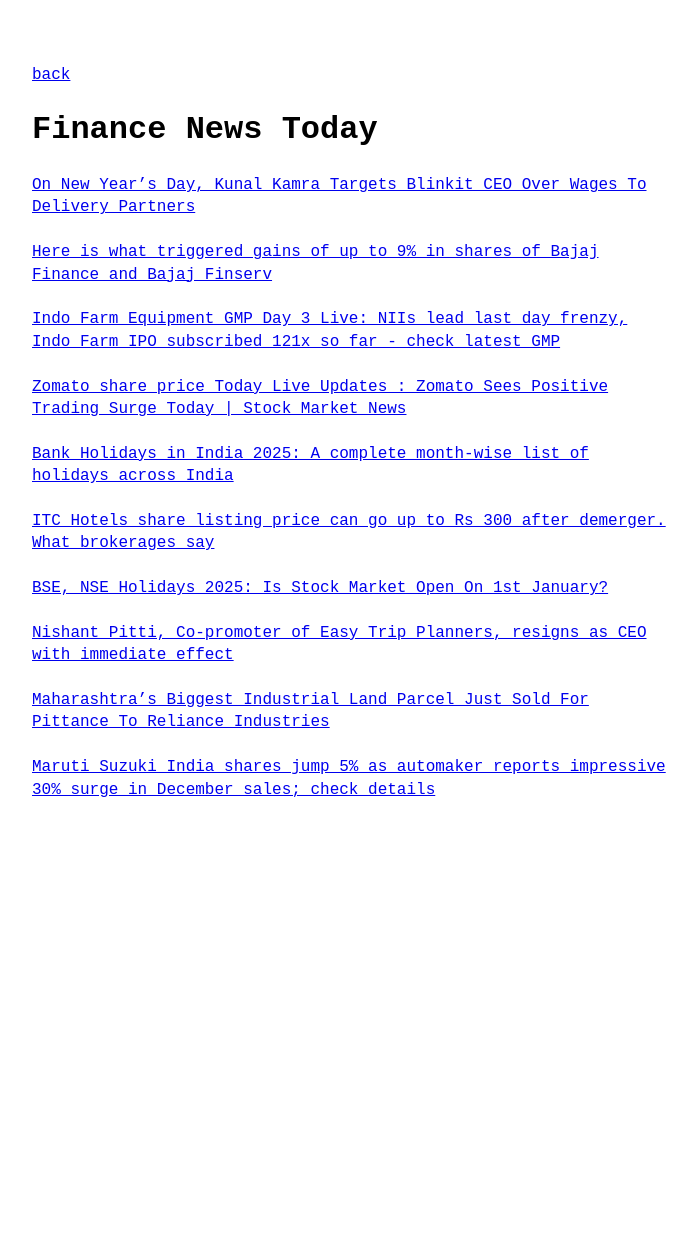
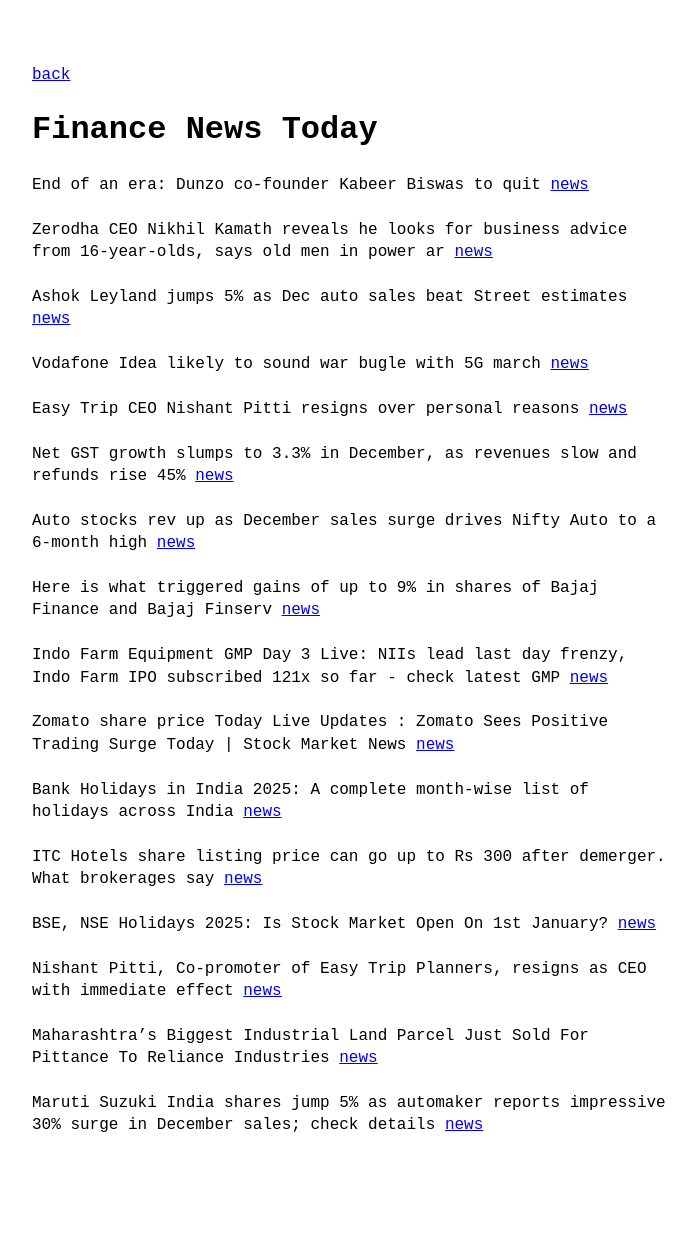
Before and after one commit to VallarasuS/Vallarasu.in, a Jekyll site: the page built from docs/finance.md, in a window 1280 px wide. Shown: the whole page, without its empty margins (288-984 px from the left). Built offline with Jekyll 4.4.1, drawn with Linux system fonts in a browser that asks for light colours; before the commit the page ends 903 px from its top, so only the background shows below that.

Commit message:
fin news updated

```diff
--- a/docs/finance.md
+++ b/docs/finance.md
@@ -3,13 +3,19 @@
 title: Finance News Today
 ---
 
-[On New Year's Day, Kunal Kamra Targets Blinkit CEO Over Wages To Delivery Partners](https://www.ndtv.com/india-news/new-years-day-2025-kunal-kamra-targets-blinkit-ceo-albinder-dhindsa-over-wages-to-delivery-partners-7375219) <br/><br/>
-[Here is what triggered gains of up to 9% in shares of Bajaj Finance and Bajaj Finserv](https://www.cnbctv18.com/market/bajaj-finance-bajaj-finserv-share-price-top-nifty-50-gainers-target-citi-positive-aum-nim-q3-returns-19533355.htm) <br/><br/>
-[Indo Farm Equipment GMP Day 3 Live: NIIs lead last day frenzy, Indo Farm IPO subscribed 121x so far - check latest GMP](https://www.moneycontrol.com/news/business/ipo/indo-farm-equipment-ipo-gmp-live-union-budget-2024-business-news-january-2-liveblog-12901823.html) <br/><br/>
-[Zomato share price Today Live Updates : Zomato Sees Positive Trading Surge Today | Stock Market News](https://www.livemint.com/market/live-blog/zomato-share-price-today-latest-live-updates-on-02-jan-2025-11735785114058.html) <br/><br/>
-[Bank Holidays in India 2025: A complete month-wise list of holidays across India](https://indianexpress.com/article/when-is/bank-holidays-in-india-2025-a-complete-month-wise-list-of-holidays-9755797/) <br/><br/>
-[ITC Hotels share listing price can go up to Rs 300 after demerger. What brokerages say](https://m.economictimes.com/markets/stocks/news/itc-hotels-share-listing-price-can-go-up-to-rs-300-after-demerger-what-brokerages-say/articleshow/116874217.cms) <br/><br/>
-[BSE, NSE Holidays 2025: Is Stock Market Open On 1st January?](https://www.news18.com/business/markets/stock-market-holidays-2025-jan-1-nse-bse-new-year-9174112.html) <br/><br/>
-[Nishant Pitti, Co-promoter of Easy Trip Planners, resigns as CEO with immediate effect](https://www.cnbctv18.com/market/nishant-pitti-easy-trip-planners-ease-my-trip-ceo-resigns-stake-sale-block-deal-share-price-reaction-19532728.htm) <br/><br/>
-[Maharashtra’s Biggest Industrial Land Parcel Just Sold For Pittance To Reliance Industries](https://www.ndtvprofit.com/business/reliance-navi-mumbai-iia-stake-land-deal) <br/><br/>
-[Maruti Suzuki India shares jump 5% as automaker reports impressive 30% surge in December sales; check details](https://upstox.com/news/market-news/stocks/maruti-shares-climb-3-as-automaker-reports-impressive-30-surge-in-december-sales-check-details/article-138262/) <br/><br/>
+End of an era: Dunzo co-founder Kabeer Biswas to quit [news](https://www.moneycontrol.com/news/business/startup/end-of-an-era-dunzo-co-founder-kabeer-biswas-to-quit-12902324.html) <br/><br/>
+Zerodha CEO Nikhil Kamath reveals he looks for business advice from 16-year-olds, says old men in power ar [news](https://m.economictimes.com/magazines/panache/zerodha-ceo-nikhil-kamath-reveals-he-looks-for-business-advice-from-16-year-olds-says-old-men-in-power-are-out-of-touch/articleshow/116850002.cms) <br/><br/>
+Ashok Leyland jumps 5% as Dec auto sales beat Street estimates [news](https://www.moneycontrol.com/news/business/markets/ashok-leyland-jumps-5-as-dec-auto-sales-beat-street-estimates-12901970.html) <br/><br/>
+Vodafone Idea likely to sound war bugle with 5G march [news](https://m.economictimes.com/industry/telecom/telecom-news/vodafone-idea-likely-to-sound-war-bugle-with-5g-march/articleshow/116863195.cms) <br/><br/>
+Easy Trip CEO Nishant Pitti resigns over personal reasons [news](https://m.economictimes.com/industry/services/travel/easy-trip-ceo-nishant-pitti-resigns-over-personal-reasons/articleshow/116847181.cms) <br/><br/>
+Net GST growth slumps to 3.3% in December, as revenues slow and refunds rise 45% [news](https://www.thehindu.com/business/net-gst-growth-slumps-to-33-in-december-as-revenues-slow-and-refunds-rise-45/article69050716.ece) <br/><br/>
+Auto stocks rev up as December sales surge drives Nifty Auto to a 6-month high [news](https://www.moneycontrol.com/news/business/markets/auto-stocks-rev-up-as-december-sales-surge-drives-nifty-auto-to-a-6-month-high-12902019.html) <br/><br/>
+Here is what triggered gains of up to 9% in shares of Bajaj Finance and Bajaj Finserv [news](https://www.cnbctv18.com/market/bajaj-finance-bajaj-finserv-share-price-top-nifty-50-gainers-target-citi-positive-aum-nim-q3-returns-19533355.htm) <br/><br/>
+Indo Farm Equipment GMP Day 3 Live: NIIs lead last day frenzy, Indo Farm IPO subscribed 121x so far - check latest GMP [news](https://www.moneycontrol.com/news/business/ipo/indo-farm-equipment-ipo-gmp-live-union-budget-2024-business-news-january-2-liveblog-12901823.html) <br/><br/>
+Zomato share price Today Live Updates : Zomato Sees Positive Trading Surge Today | Stock Market News [news](https://www.livemint.com/market/live-blog/zomato-share-price-today-latest-live-updates-on-02-jan-2025-11735785114058.html) <br/><br/>
+Bank Holidays in India 2025: A complete month-wise list of holidays across India [news](https://indianexpress.com/article/when-is/bank-holidays-in-india-2025-a-complete-month-wise-list-of-holidays-9755797/) <br/><br/>
+ITC Hotels share listing price can go up to Rs 300 after demerger. What brokerages say [news](https://m.economictimes.com/markets/stocks/news/itc-hotels-share-listing-price-can-go-up-to-rs-300-after-demerger-what-brokerages-say/articleshow/116874217.cms) <br/><br/>
+BSE, NSE Holidays 2025: Is Stock Market Open On 1st January? [news](https://www.news18.com/business/markets/stock-market-holidays-2025-jan-1-nse-bse-new-year-9174112.html) <br/><br/>
+Nishant Pitti, Co-promoter of Easy Trip Planners, resigns as CEO with immediate effect [news](https://www.cnbctv18.com/market/nishant-pitti-easy-trip-planners-ease-my-trip-ceo-resigns-stake-sale-block-deal-share-price-reaction-19532728.htm) <br/><br/>
+Maharashtra’s Biggest Industrial Land Parcel Just Sold For Pittance To Reliance Industries [news](https://www.ndtvprofit.com/business/reliance-navi-mumbai-iia-stake-land-deal) <br/><br/>
+Maruti Suzuki India shares jump 5% as automaker reports impressive 30% surge in December sales; check details [news](https://upstox.com/news/market-news/stocks/maruti-shares-climb-3-as-automaker-reports-impressive-30-surge-in-december-sales-check-details/article-138262/) <br/><br/>
```
